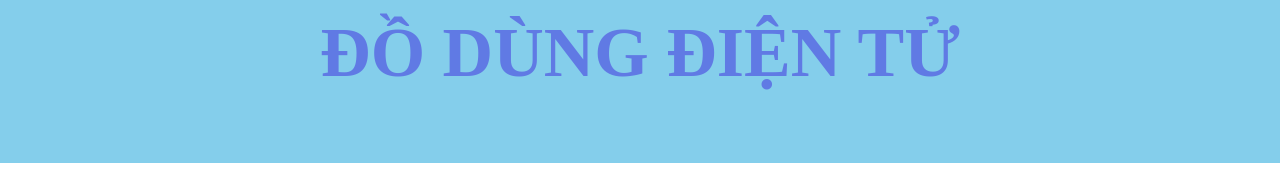
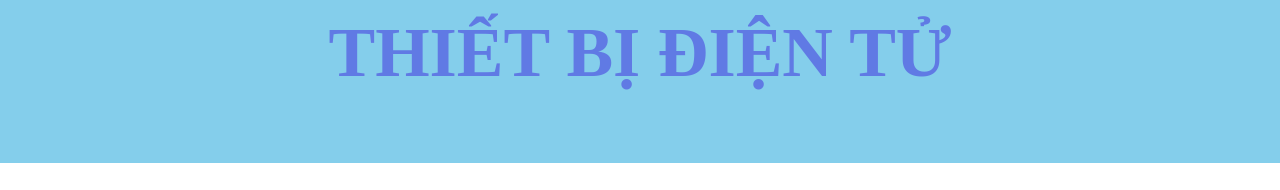
Before and after one commit to Kyhienlanh/website-tieuluan, a plain HTML site: page index.html in a window 1280 px wide. Shown: the part 57-247 px from the top of the page. Drawn offline with Linux system fonts and the light colour scheme.

Commit message:
noi dung sua doi

```diff
--- a/dangnhap.css
+++ b/dangnhap.css
@@ -42,6 +42,7 @@ body{
     display: flex;
     justify-content: center;
     align-items: center;
+
 }
 #form-login{
     max-width: 400px;
--- a/index.html
+++ b/index.html
@@ -30,7 +30,7 @@
 
     <div w3-include-html="content.html"></div>
     <div id="logo">
-        <h1>ĐỒ DÙNG ĐIỆN TỬ</h1>
+        <h1>THIẾT BỊ ĐIỆN TỬ</h1>
     </div>
     <div class="tieude">
         <h2>LAPTOP</h2>
```
Also changed, not shown: laptop.css (line endings or trailing spaces).
